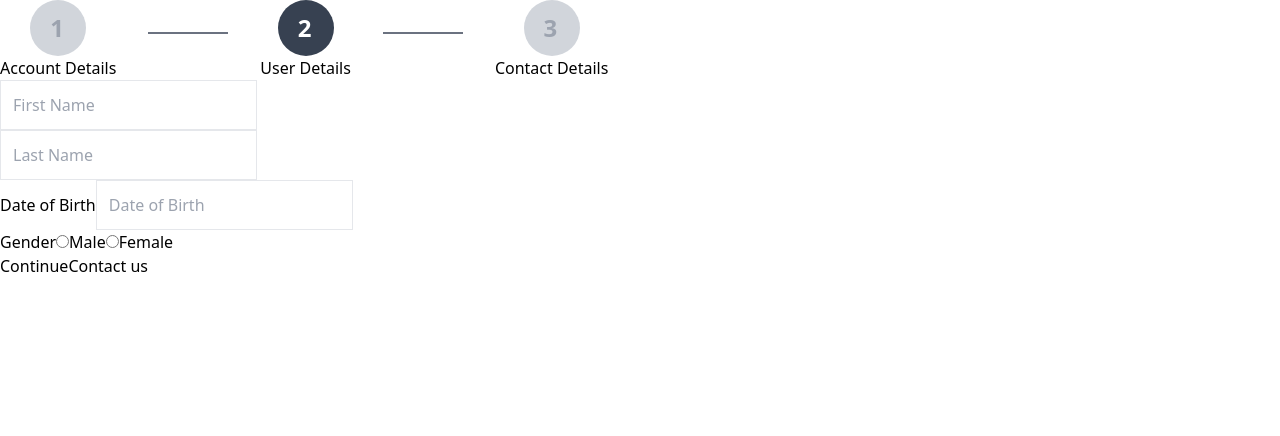
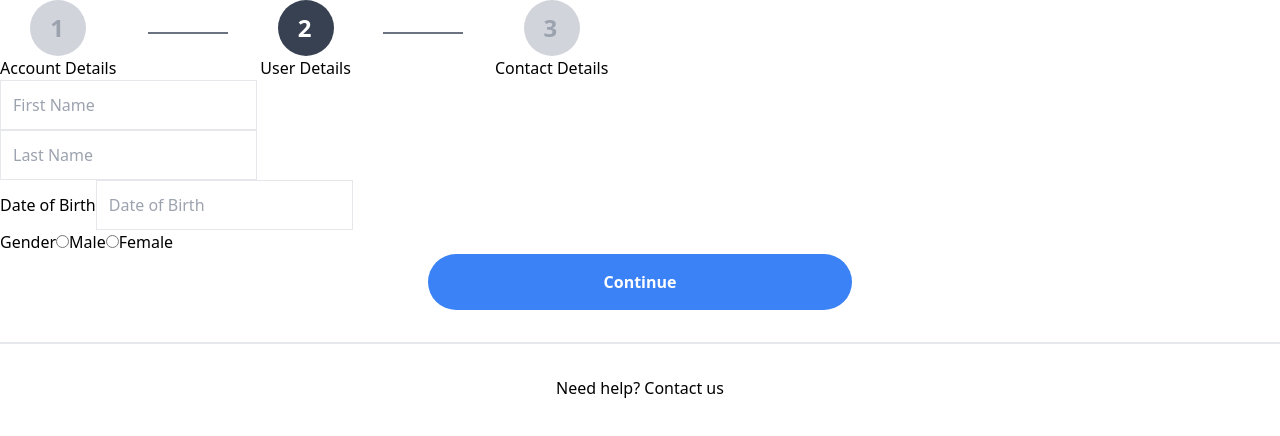
Before and after one commit to p-dim-popov/registration-form-nextjs, a Next.js app: page /register/user-details in a window 1280 px wide. Shown: the top 436 px of the page. Built offline with nearby package versions, Linux system fonts and the light colour scheme.

Commit message:
test(RegisterFormFooter): layout

```diff
--- a/src/components/register/form-footer/RegisterFormFooter.tsx
+++ b/src/components/register/form-footer/RegisterFormFooter.tsx
@@ -1,11 +1,15 @@
 import React from "react";
 
 const RegisterFormFooter: React.FC = () => (
-    <footer>
-        <button type="button">Continue</button>
-        {/* This is intended to be opened as external link */}
-        <a target="_blank" href="/contact-us">Contact us</a>
-    </footer>
+    <div className="flex flex-col items-center">
+        <button type="button" className="bg-blue-500 hover:bg-blue-700 text-white font-bold py-4 px-44 rounded-full">Continue</button>
+        <div className="border-t-2 border-gray-200 min-w-full self-baseline my-8" />
+        <div>
+            Need help?
+            {" "}
+            <a target="_blank" href="/contact-us">Contact us</a>
+        </div>
+    </div>
 );
 
 export default RegisterFormFooter;
```
Also changed, not shown: 1 other file (tests, documents, lock files or other folders).
